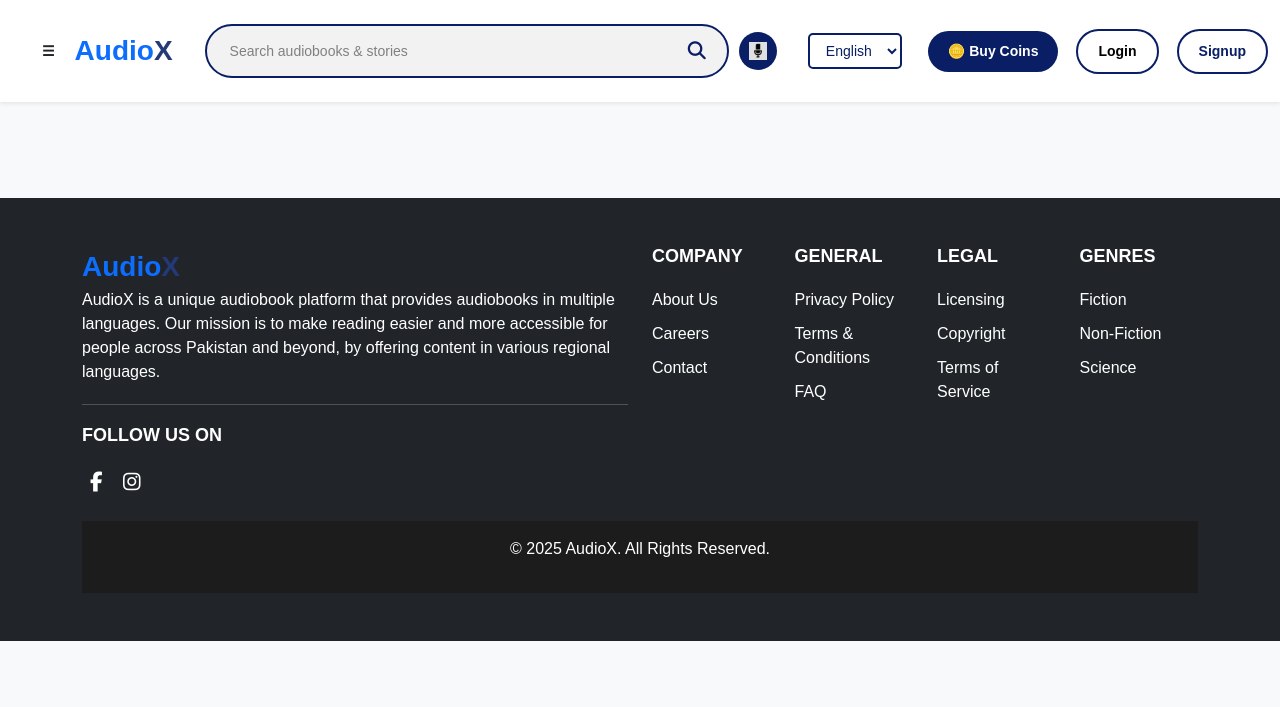
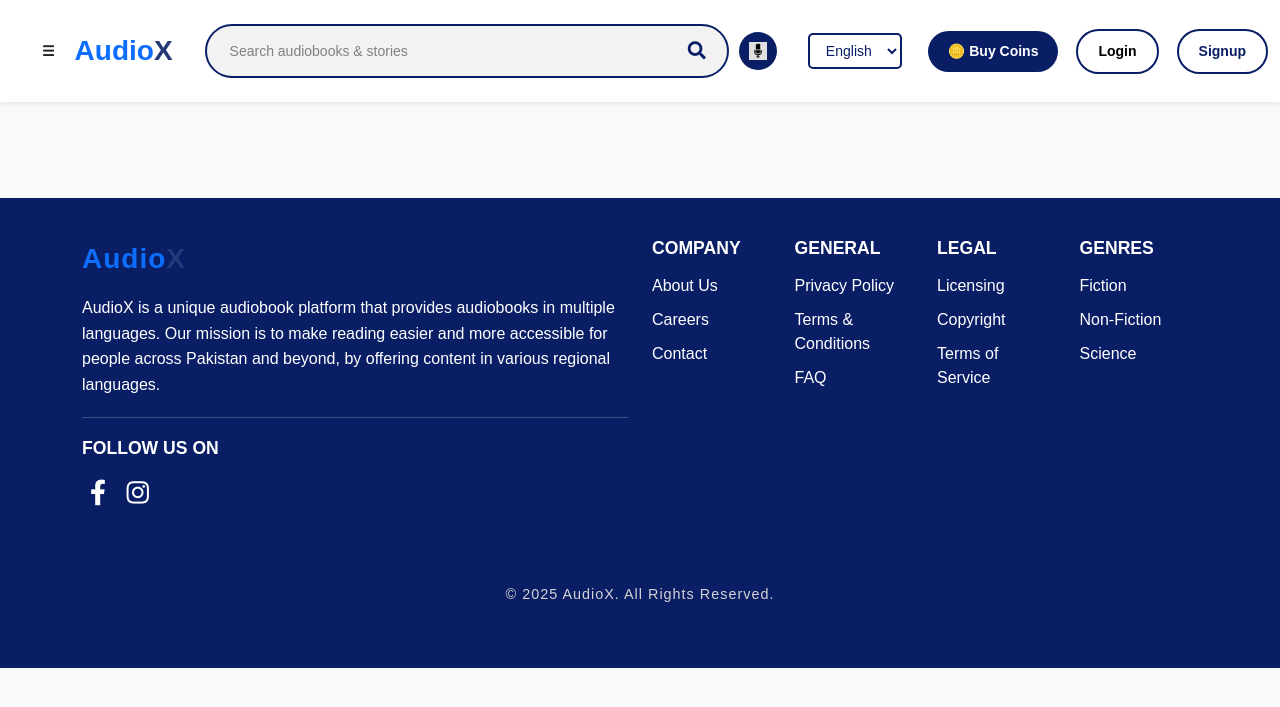
Before and after one commit to RoshaanShahid/AudioX, a Django app: page /Home/ in a window 1280 px wide. Shown: the top 707 px of the page. Run offline with Django 4.2, Linux system fonts and the light colour scheme; some libraries are stand-ins or nearby versions.

Commit message:
Header&Footer

```diff
--- a/static/css/styles.css
+++ b/static/css/styles.css
@@ -251,75 +251,121 @@
 #slider-menu ul li a:hover {
     text-decoration: underline;
 }
-
-/* Footer Styling */
+/* Footer Container */
 footer {
-    background-color: #091e65; /* Setting the background color */
-    color: white; /* Setting the text color */
-    padding: 50px 0;
-    margin-top: auto; /* Ensures footer stays at the bottom */
+    background-color: #091e65; /* White background for the main footer */
+    color: #ffffff; /* Dark text color for better contrast */
+    padding-top: 40px;
+    padding-bottom: 30px;
 }
 
-footer h5 {
-    color: white;
+/* Logo Section */
+footer .navbar-brand {
+    font-size: 2rem;
     font-weight: bold;
+    color: #ffb400;
+    letter-spacing: 1px;
+    transition: color 0.3s ease;
 }
 
-footer .fw-bold {
-    font-size: 18px;
-    color: white; /* Ensuring the headings are white */
-    margin-bottom: 20px;
+footer .navbar-brand:hover {
+    color: #f8d800;
 }
 
-/* Removing the default padding for unordered lists */
-footer ul {
-    padding-left: 0;
+footer .logo-highlight {
+    color: #f8d800;
 }
 
-footer ul li {
-    margin-bottom: 10px;
-}
-
-/* Styling the links */
-footer a {
-    color: white; /* Ensuring the links are white */
-    text-decoration: none;
-}
-
-/* Hover effect for links */
-footer a:hover {
-    color: #FFD700; /* Gold color on hover */
-}
-
-/* Social Media Icons */
-footer .social-icons a {
-    color: white; /* Ensuring social icons are white */
-    margin: 0 10px;
-    font-size: 20px;
-}
-
-/* Hover effect for social media icons */
-footer .social-icons a:hover {
-    color: #FFD700; /* Gold color on hover */
+/* About Section */
+footer p {
+    font-size: 1rem;
+    color: #ffffff;
+    margin-top: 15px;
+    line-height: 1.6;
 }
 
 /* Separator Line */
 footer hr {
-    border: 0;
-    border-top: 1px solid #ddd; /* Light gray separator */
-    margin: 20px 0;
+    border-top: 1px solid #ddd;
+    width: 100%;
+    margin-top: 20px;
+    margin-bottom: 20px;
 }
 
-/* Footer Content Alignment */
+/* Follow Us Section */
+footer h5 {
+    font-size: 1.1rem;
+    font-weight: bold;
+    color: #ffffff;
+    margin-bottom: 15px;
+    text-transform: uppercase;
+}
+
+footer .social-icons a {
+    color: #343a40;
+    font-size: 1.6rem;
+    margin: 0 15px;
+    transition: color 0.3s, transform 0.3s ease;
+}
+
+footer .social-icons a:hover {
+    color: #f8d800;
+    transform: scale(1.1);
+}
+
+/* Column Sections */
 footer .col-md-6 {
     margin-bottom: 30px;
 }
 
 footer .col-3 {
-    margin-bottom: 15px;
+    margin-bottom: 25px;
+}
+
+footer .list-unstyled li {
+    font-size: 1rem;
+    margin-bottom: 10px;
+}
+
+footer .list-unstyled a {
+    color: #555;
+    text-decoration: none;
+    transition: color 0.3s ease-in-out;
+}
+
+footer .list-unstyled a:hover {
+    color: #f8d800;
 }
 
 /* Copyright Section */
-footer .py-3 {
-    background-color: #1c1c1c; /* Darker background for the bottom section */
+footer .text-center p {
+    font-size: 0.9rem;
+    color: #d3d3d3;
+    margin-top: 30px;
+    letter-spacing: 1px;
 }
+
+/* Copyright Background Color */
+footer .copyright {
+    background-color: #091E65; /* Dark blue background for copyright section */
+    color: #fff;
+    padding-top: 15px;
+    padding-bottom: 15px;
+}
+
+/* Media Queries for Responsiveness */
+@media (max-width: 991px) {
+    footer .row {
+        flex-direction: column;
+        align-items: center;
+    }
+}
+
+@media (max-width: 767px) {
+    footer .social-icons {
+        text-align: center;
+    }
+    footer .col-3 {
+        text-align: center;
+    }
+}
--- a/templates/Homepage.html
+++ b/templates/Homepage.html
@@ -1,20 +1,29 @@
 {% load static %}
+
 <!DOCTYPE html>
 <html lang="en">
+
 <head>
+    <!-- Meta Information -->
     <meta charset="UTF-8">
     <meta name="viewport" content="width=device-width, initial-scale=1.0">
     <title>{% block title %}AudioX - An Audiobook Platform{% endblock %}</title>
+
+    <!-- External Stylesheets -->
     <link rel="stylesheet" href="https://cdn.jsdelivr.net/npm/bootstrap@5.3.0-alpha3/dist/css/bootstrap.min.css">
     <link rel="stylesheet" href="{% static 'css/styles.css' %}">
-    <script src="https://kit.fontawesome.com/a076d05399.js" crossorigin="anonymous"></script>
-    <script src="https://kit.fontawesome.com/a076d05399.js" crossorigin="anonymous"></script>
+    <link rel="stylesheet" href="https://cdnjs.cloudflare.com/ajax/libs/font-awesome/5.15.4/css/all.min.css">
+
+    <!-- External Scripts -->
+    <script src="https://cdn.jsdelivr.net/npm/bootstrap@5.3.0-alpha3/dist/js/bootstrap.bundle.min.js"></script>
 </head>
+
 <body>
-    <!-- Header -->
+
+    <!-- HEADER SECTION -->
     <header class="navbar navbar-expand-lg shadow-sm bg-white">
         <div class="container-fluid py-3">
-            <!-- Logo and Menu -->
+            <!-- Logo and Menu Button -->
             <button class="btn menu-btn" id="menu-toggle">
                 ☰
             </button>
@@ -22,7 +31,7 @@
                 Audio<span class="logo-highlight">X</span>
             </a>
 
-            <!-- Search Bar -->
+            <!-- Search Bar Section -->
             <div class="search-container mx-3">
                 <div class="search-bar position-relative">
                     <input type="text" id="search-input" placeholder="Search audiobooks & stories" aria-label="Search">
@@ -35,7 +44,7 @@
                 </button>
             </div>
 
-            <!-- Language Selector and Buttons -->
+            <!-- Language Selector and Auth Buttons -->
             <div class="d-flex align-items-center">
                 <div class="language-selector me-3">
                     <select id="language-selector">
@@ -50,7 +59,7 @@
         </div>
     </header>
 
-    <!-- Slider Menu -->
+    <!-- SLIDER MENU -->
     <div id="slider-menu" class="position-fixed vh-100" style="width: 300px; left: -300px; top: 0; background-color: #091E65; z-index: 1050; transition: left 0.3s ease;">
         <ul class="list-unstyled mt-5 px-3">
             <li class="mb-3"><a href="#" class="text-white text-decoration-none">Home</a></li>
@@ -61,31 +70,24 @@
         </ul>
     </div>
 
-    <!-- Main Content -->
+    <!-- MAIN CONTENT AREA -->
     <div class="container my-5">
         {% block content %}
         <!-- Content specific to each page will be inserted here -->
         {% endblock %}
     </div>
 
-    <!-- Footer -->
-<footer class="bg-dark text-white py-5">
+    <!-- FOOTER SECTION -->
+    <footer>
         <div class="container">
             <div class="row">
-            <!-- Left Side (Logo, Description, Follow Us) -->
+                <!-- About Us Section -->
                 <div class="col-md-6 mb-4">
-                <!-- Logo Section -->
                     <a href="#" class="navbar-brand text-primary fw-bold fs-3">
                         Audio<span class="logo-highlight">X</span>
                     </a>
-
-                <!-- About AudioX Section -->
                     <p>AudioX is a unique audiobook platform that provides audiobooks in multiple languages. Our mission is to make reading easier and more accessible for people across Pakistan and beyond, by offering content in various regional languages.</p>
-
-                <!-- Separator Line -->
                     <hr class="bg-white">
-
-                <!-- Follow Us Section -->
                     <h5 class="fw-bold">FOLLOW US ON</h5>
                     <div class="social-icons">
                         <a href="#" class="text-white mx-2" title="Facebook"><i class="fab fa-facebook-f"></i></a>
@@ -93,10 +95,10 @@
                     </div>
                 </div>
 
-            <!-- Right Side (Company, General, Legal, Genres) -->
+                <!-- Footer Links Sections -->
                 <div class="col-md-6 mb-4">
                     <div class="row">
-                    <!-- Company Section -->
+                        <!-- Company Links -->
                         <div class="col-3">
                             <h5 class="fw-bold">COMPANY</h5>
                             <ul class="list-unstyled">
@@ -106,7 +108,7 @@
                             </ul>
                         </div>
 
-                    <!-- General Section -->
+                        <!-- General Links -->
                         <div class="col-3">
                             <h5 class="fw-bold">GENERAL</h5>
                             <ul class="list-unstyled">
@@ -116,7 +118,7 @@
                             </ul>
                         </div>
 
-                    <!-- Legal Section -->
+                        <!-- Legal Links -->
                         <div class="col-3">
                             <h5 class="fw-bold">LEGAL</h5>
                             <ul class="list-unstyled">
@@ -126,7 +128,7 @@
                             </ul>
                         </div>
 
-                    <!-- Genres Section -->
+                        <!-- Genre Links -->
                         <div class="col-3">
                             <h5 class="fw-bold">GENRES</h5>
                             <ul class="list-unstyled">
@@ -138,17 +140,16 @@
                     </div>
                 </div>
             </div>
-
-        <!-- Copyright Section -->
-        <div class="text-center py-3">
+            <!-- Copyright Information -->
+            <div class="text-center py-3 copyright">
                 <p>&copy; 2025 AudioX. All Rights Reserved.</p>
             </div>
         </div>
     </footer>
 
-    <script src="https://cdn.jsdelivr.net/npm/bootstrap@5.3.0-alpha3/dist/js/bootstrap.bundle.min.js"></script>
+    <!-- JS Files (loaded from static/js folder) -->
+    <script src="{% static 'js/slider-menu.js' %}"></script>
     <script src="{% static 'js/voice-search.js' %}"></script>
-    <!-- Link to the new slider-menu.js -->
-    <script src="{% static 'js/slider-menu.js' %}"></script>
+
 </body>
 </html>
```
Also changed, not shown: static/js/voice-search.js (+7 -0 lines). Lines whose indentation alone changed are shown as unchanged.
